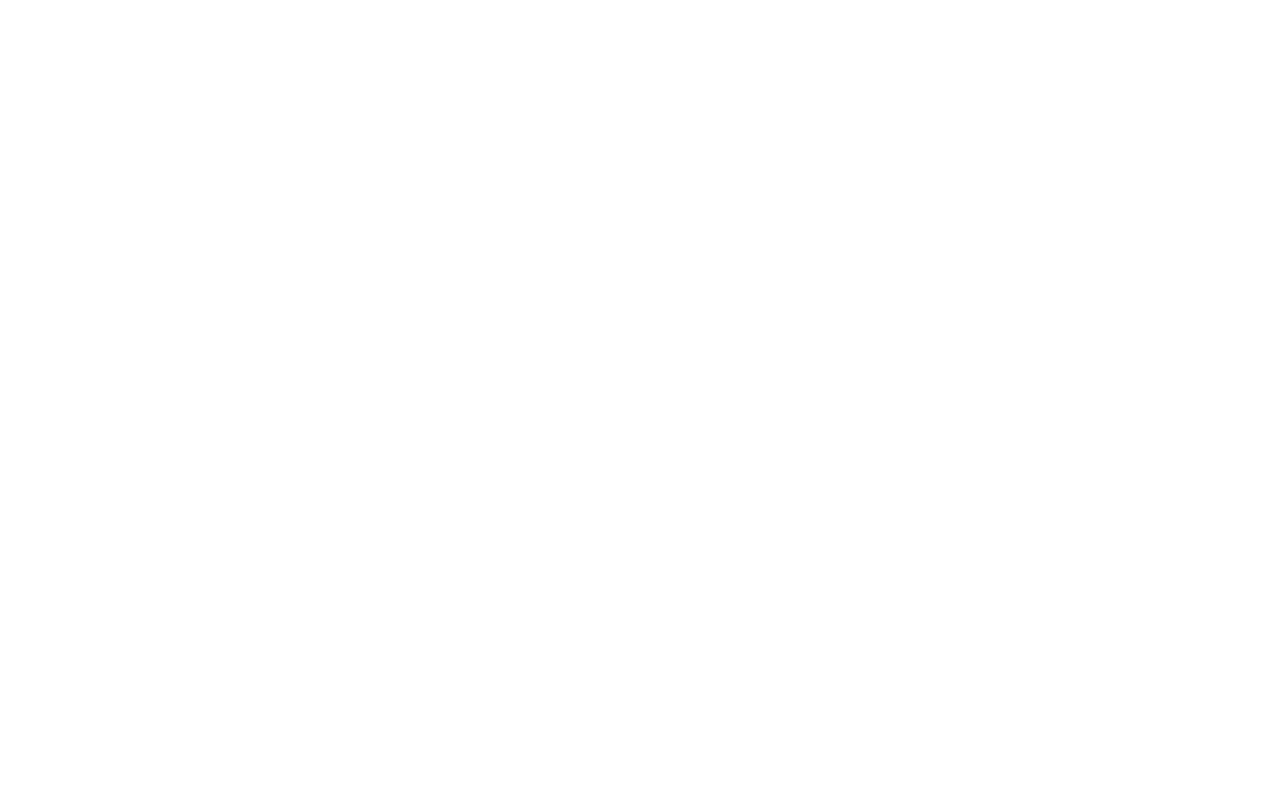
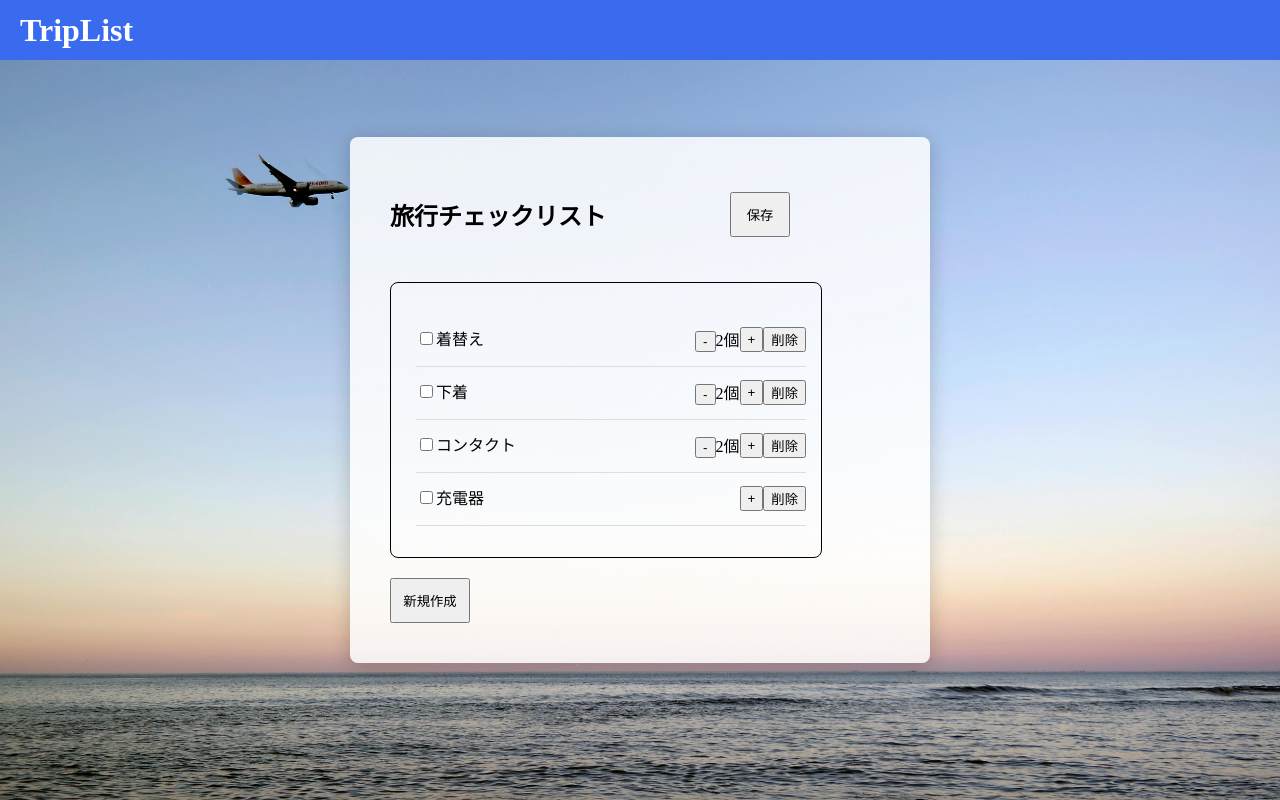
Before and after one commit to tea35/trip, a React (Create React App) app in the folder frontend/: page /checklist/1 in a window 1280 px wide. Before the commit this address had no page. Built offline with nearby package versions, Linux system fonts and the light colour scheme.

Commit message:
fix Createtrip

```diff
--- a/frontend/src/App.js
+++ b/frontend/src/App.js
@@ -14,7 +14,7 @@ function App() {
         <Route path="/register" element={<Register />} />
         <Route path="/createtrip" element={<Createtrip />} />
         <Route path="/tripList" element={<TripList />} />
-        <Route path="/checklist" element={<Checklist />} />
+        <Route path="/checklist/:checklist_id" element={<Checklist />} />
       </Routes>
     </Router>
   );
--- a/frontend/src/pages/checklist/Checklist.jsx
+++ b/frontend/src/pages/checklist/Checklist.jsx
@@ -1,54 +1,61 @@
 import axios from "axios";
-import React ,{useState} from "react";
-import { useNavigate } from "react-router-dom";
+import React, { useEffect, useState } from "react";
+import { useNavigate, useParams } from "react-router-dom";
 import "./Checklist.css";
 
 //旅行先の荷物のチェックリスト
 export default function Checklist() {
   const navigate = useNavigate();
+  const checklist_id = useParams();
 
   const [items, setItems] = useState([
-    { name: "着替え", checked: false, quantity: 2 },
-    { name: "下着", checked: false, quantity: 2 },
-    { name: "コンタクト", checked: false, quantity: 2 },
-    { name: "充電器", checked: false, quantity: 1 },
-
+    { item_name: "着替え", check_bool: false, item_num: 2, item_id: 1 },
+    { item_name: "下着", check_bool: false, item_num: 2, item_id: 2 },
+    { item_name: "コンタクト", check_bool: false, item_num: 2, item_id: 3 },
+    { item_name: "充電器", check_bool: false, item_num: 1, item_id: 4 },
   ]);
 
   const [newItemName, setNewItemName] = useState(""); //新規作成時の荷物
   const [newItemQuantity, setNewItemQuantity] = useState(1); //新規作成時の個数
   const [showAddForm, setShowAddForm] = useState(false);
 
-
   //チェック状態の切り替え
   const handleToggle = (index) => {
     const newItems = [...items];
-    newItems[index].checked = !newItems[index].checked;
+    newItems[index].check_bool = !newItems[index].check_bool;
     setItems(newItems);
   };
 
   //個数変更
   const handleQuantityChange = (index, newQuantity) => {
     const newItems = [...items];
-    newItems[index].quantity = Math.max(1, newQuantity); //荷物の個数最小値を1
+    newItems[index].item_num = Math.max(1, newQuantity); //荷物の個数最小値を1
     setItems(newItems);
   };
 
   //チェックリストの削除
-  const handleDelete = (index) => {
+  const handleDelete = async (index) => {
+    await axios.delete(`/item/${index}`);
+    const res = await axios.get(`/item?${checklist_id}`);
+    console.log(res.data);
     const newItems = items.filter((_, i) => i !== index);
     setItems(newItems);
   };
 
   //荷物の新規作成
-  const handleAddItem = () => {
+  const handleAddItem = async () => {
     if (newItemName.trim() === "") return;
     const newItem = {
-      name: newItemName,
-      quantity: newItemQuantity,
-      checked: false,
+      checklist_id: checklist_id,
+      item_name: newItemName,
+      item_num: newItemQuantity,
+      check_bool: false,
     };
     setItems([...items, newItem]);
+    await axios.post(`/item`, newItem);
+    const res = await axios.get(`/item?${checklist_id}`);
+    console.log(res.data);
+    // setItems(res.data);
     setNewItemName("");
     setNewItemQuantity(1);
     setShowAddForm(false); // 追加後にフォームを閉じる
@@ -60,14 +67,22 @@ export default function Checklist() {
     setNewItemQuantity(1);
     setShowAddForm(false);
   };
-
+  useEffect(() => {
+    const fetchItem = async () => {
+      const res = await axios.get(`/item?checklist_id=${checklist_id}`);
+      console.log(res);
+    };
+  });
   return (
     <div>
       <div className="headerBar">
         <h1>TripList</h1>
       </div>
 
-      <div className="checklistBackground" style={{ backgroundImage: 'url("/sample2.png")' }}>
+      <div
+        className="checklistBackground"
+        style={{ backgroundImage: 'url("/sample2.png")' }}
+      >
         <div className="checkList">
           <div className="titleBar">
             <h2>旅行チェックリスト</h2>
@@ -82,30 +97,53 @@ export default function Checklist() {
                   <label>
                     <input
                       type="checkBox"
-                      checked={item.checked}
+                      checked={item.check_bool}
                       onChange={() => handleToggle(idx)}
                     />
-                    {item.name}
+                    {item.item_name}
                   </label>
-                    <div className="quantityChange"> {/*数量変更*/}
-                      {item.quantity > 1 && (
-                        <div >
-                          <button onClick={() => handleQuantityChange(idx, item.quantity - 1)} disabled={item.quantity <= 1}>-</button>
-                          <span className="quantityItem">{item.quantity}個</span>
-                        </div>
-                      )}
-                      <button onClick={() => handleQuantityChange(idx, item.quantity + 1)}>+</button>
-
-                      <button className="deleteButton" onClick={() => handleDelete(idx)}>削除</button>
-                    </div>
+                  <div className="quantityChange">
+                    {" "}
+                    {/*数量変更*/}
+                    {item.item_num > 1 && (
+                      <div>
+                        <button
+                          onClick={() =>
+                            handleQuantityChange(idx, item.item_num - 1)
+                          }
+                          disabled={item.item_num <= 1}
+                        >
+                          -
+                        </button>
+                        <span className="quantityItem">{item.item_num}個</span>
+                      </div>
+                    )}
+                    <button
+                      onClick={() =>
+                        handleQuantityChange(idx, item.item_num + 1)
+                      }
+                    >
+                      +
+                    </button>
+                    <button
+                      className="deleteButton"
+                      onClick={() => handleDelete(idx)}
+                    >
+                      削除
+                    </button>
+                  </div>
                 </li>
               ))}
             </ul>
           </div>
 
-
           {/*チェックリストの新規作成*/}
-          <button className="createListButton"onClick={() => setShowAddForm(true)}>新規作成</button>
+          <button
+            className="createListButton"
+            onClick={() => setShowAddForm(true)}
+          >
+            新規作成
+          </button>
           {showAddForm && (
             <div className="addItemForm">
               <input
--- a/frontend/src/pages/createtrip/Createtrip.jsx
+++ b/frontend/src/pages/createtrip/Createtrip.jsx
@@ -3,13 +3,14 @@ import React, { useRef, useState } from "react";
 import "react-date-range/dist/styles.css"; // main css file
 import "react-date-range/dist/theme/default.css"; // theme css file
 import { DateRange } from "react-date-range";
-import { useNavigate } from "react-router-dom";
+import { useNavigate, useParams } from "react-router-dom";
 import { ja } from "date-fns/locale";
 import "./Createtrip.css";
+import { format } from "date-fns";
 
 // 旅行日程を追加
 export default function Createtrip() {
-  const user = useRef();
+  const user = "a@g";
   const place = useRef();
   const navigate = useNavigate();
 
@@ -24,17 +25,21 @@ export default function Createtrip() {
   const handleClick = async (e) => {
     e.preventDefault();
     try {
+      const first_date = format(selectedDateRange[0].startDate, "yyyy-MM-dd");
+      const last_date = format(selectedDateRange[0].endDate, "yyyy-MM-dd");
       const trip = {
-        user: user.current.value,
-        place: place.current.value,
-        latitude: 35.6895,   // 仮の緯度（東京）
-        longitude: 139.6917, // 仮の経度（東京）
-        startDate: selectedDateRange[0].startDate,
-        endDate: selectedDateRange[0].endDate,
+        user: user,
+        location_name: place.current.value,
+        location_latitude: 35.6895, // 仮の緯度（東京）
+        location_longitude: 139.6917, // 仮の経度（東京）
+        first_date: first_date,
+        last_date: last_date,
       };
       console.log(trip);
       await axios.post("/triplist", trip);
-      navigate("/tripList"); // 登録後にtripList画面へ遷移
+      const res = await axios.post("/insert_template", { user });
+      console.log(res.data.trip_id);
+      navigate(`/checklist/${res.data.trip_id}`); // 登録後にtripList画面へ遷移
     } catch (err) {
       console.log(err);
     }
@@ -46,7 +51,8 @@ export default function Createtrip() {
         <h1>TripList</h1>
       </div>
 
-      <div className="createtripBackground"
+      <div
+        className="createtripBackground"
         style={{ backgroundImage: 'url("/sample2.png")' }}
       ></div>
 
--- a/frontend/src/pages/tripList/TripList.jsx
+++ b/frontend/src/pages/tripList/TripList.jsx
@@ -9,12 +9,13 @@ export default function TripList() {
   // 仮の旅行データ（本来はバックエンドから取得）
   const TripList = [
     { id: 1, location_name: "東京", first_date: "1/1", last_date: "1/3" },
+    { id: 2, location_name: "東京", first_date: "1/1", last_date: "1/3" },
   ];
 
   const [trips, setTrips] = useState([]); // APIから取得した旅行データ用のstate
 
   // // コンポーネントが表示されたときにデータを取得
-  useEffect(async () => {
+  useEffect(() => {
     try {
       //   const res = await axios.get("/triplist?user=t@gmail.com");
       //   const TripList = res.data;
@@ -36,7 +37,7 @@ export default function TripList() {
           <div
             key={trip.id}
             className="tripCard"
-            onClick={() => navigate(`/trip/${trip.id}`)}
+            onClick={() => navigate(`/checklist/${trip.id}`)}
           >
             <p className="tripCardTitle">{trip.location_name}</p>
             <p className="tripDate">
```
Also changed, not shown: frontend/src/pages/login/Login.jsx (+8 -3 lines), 2 other files (tests, documents, lock files or other folders).
